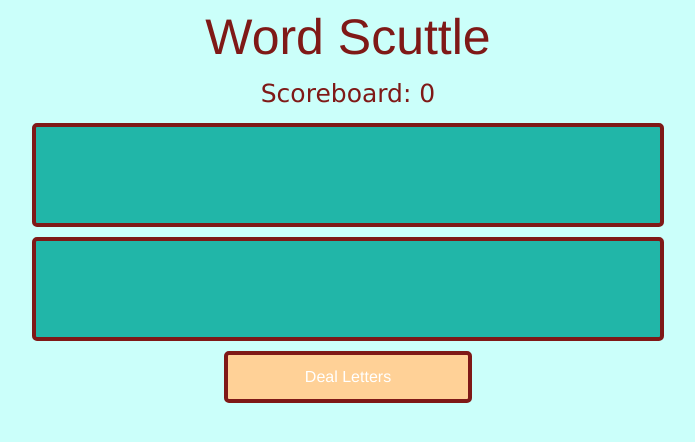
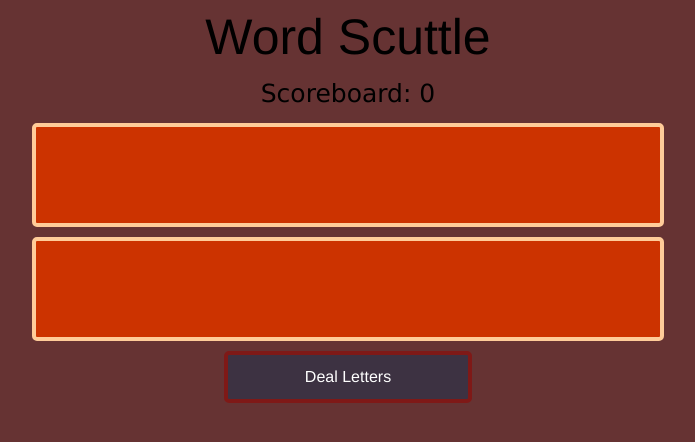
Before and after one commit to sedstan/Word-Scuttle, a PHP site: page / in a window 1280 px wide. Shown: the top 442 px of the page, without its empty margins (292-987 px from the left). Run offline with PHP 8.4, Linux system fonts and the light colour scheme; some libraries are stand-ins or nearby versions.

Commit message:
new colour pallet.

```diff
--- a/css/style.css
+++ b/css/style.css
@@ -2,36 +2,36 @@ body {
   text-align: center;
   text-decoration: bold;
   line-height: 1.5;
-  background-color: #CBFFFA;
+  background-color: #663333;
 
 }
 
 h1 {
   font-family: Helvetica;
   font-size: 50px;
-  color:#7F1917;
+  color:#000000;
 }
 
 .scoreboard {
   font-size: 25px;
   font-family: Geneva;
-  color: #7F1917;
+  color: #000000;
 
 }
 
 .messageboard {
   font-size: 25px;
   font-family: Geneva;
-  color: #7F1917;
+  color: #000000;
 
 }
 
 .tile-holder {
   width: 616px;
   height: 88px;
-  background: #21B6A8;
+  background: #CC3300;
   margin: 10px auto;
-  border: 4px solid #7F1917;
+  border: 4px solid #FFCC99;
   border-radius: 5px;
   padding: 4px;
 }
@@ -43,9 +43,9 @@ h1 {
   width: 80px;
   float: left;
   border-radius: 5px;
-  border: 4px solid #7F1917;
+  border: 4px solid #000000;
   text-align: center;
-  color: #7F3D17;
+  color: #000000;
   font-size: 45px;
   font-family: verdana;
   position: relative;
@@ -65,7 +65,7 @@ h1 {
 }
 
 .btn {
-  background: #FFD197;
+  background: #3D3242;
   border-radius: 5px;
   color: white;
   width: 200px;
@@ -77,8 +77,8 @@ h1 {
 }
 
 .btn:hover {
-  background: #FFCCCB;
-  color: #7F3D17;
+  background: #FFCC99;
+  color: black;
 }
 
 .hide {
--- a/js/app.js
+++ b/js/app.js
@@ -58,7 +58,6 @@ function play(){
   playersGuess = []
   $('.tile-holder').html('')
   dealLetters();
-  // $('.check.btn').on("click", wordScore);
 }
 
 function createBag(){
@@ -122,7 +121,7 @@ function checkSpelling(){
     point  += element.points
   })
 
-  // Use the dictionary checker
+
   dictionary.check(string, function(result){
     if (!string) return false;
     var results = result ? "correctly" : "incorrectly";
```
